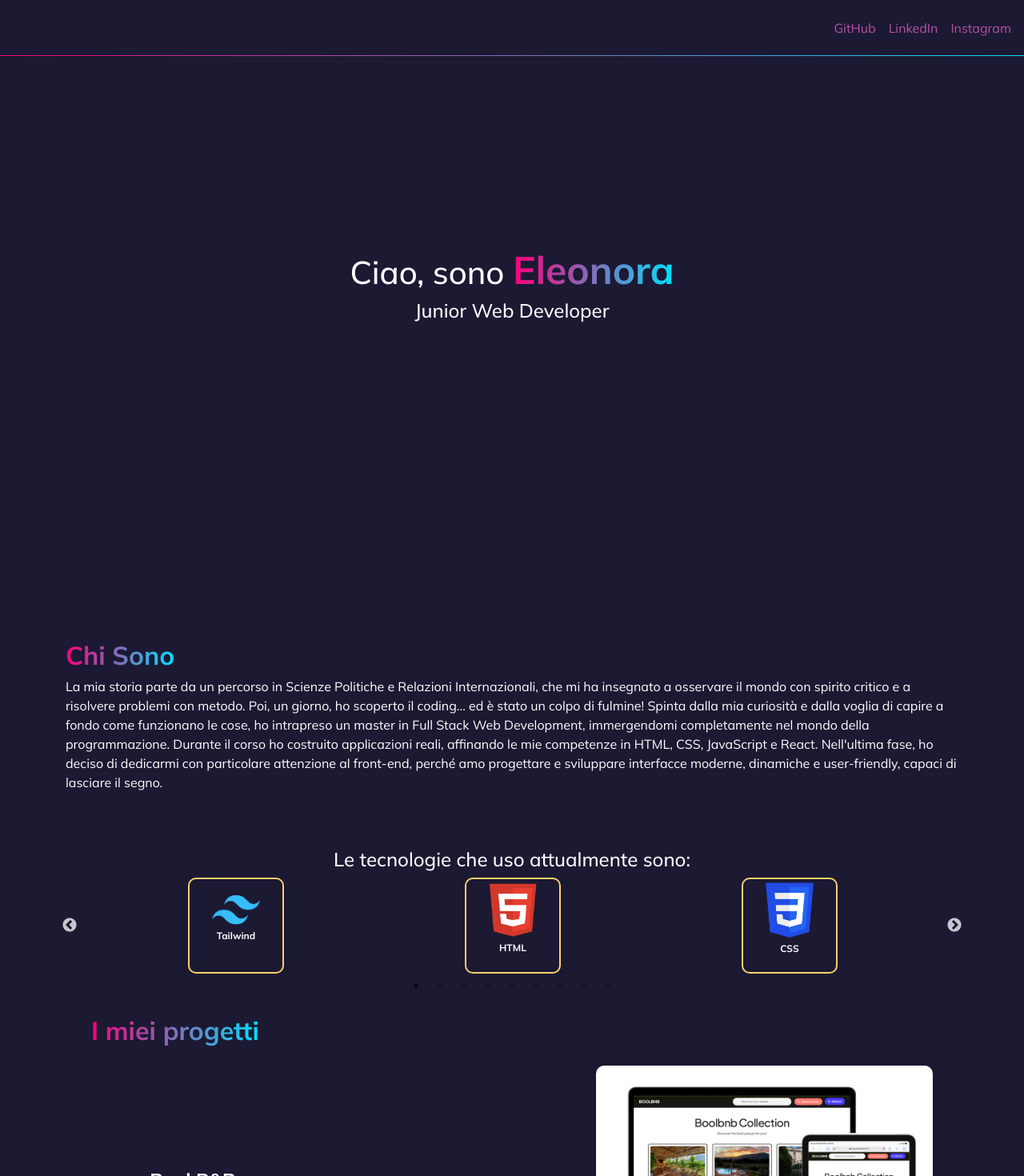
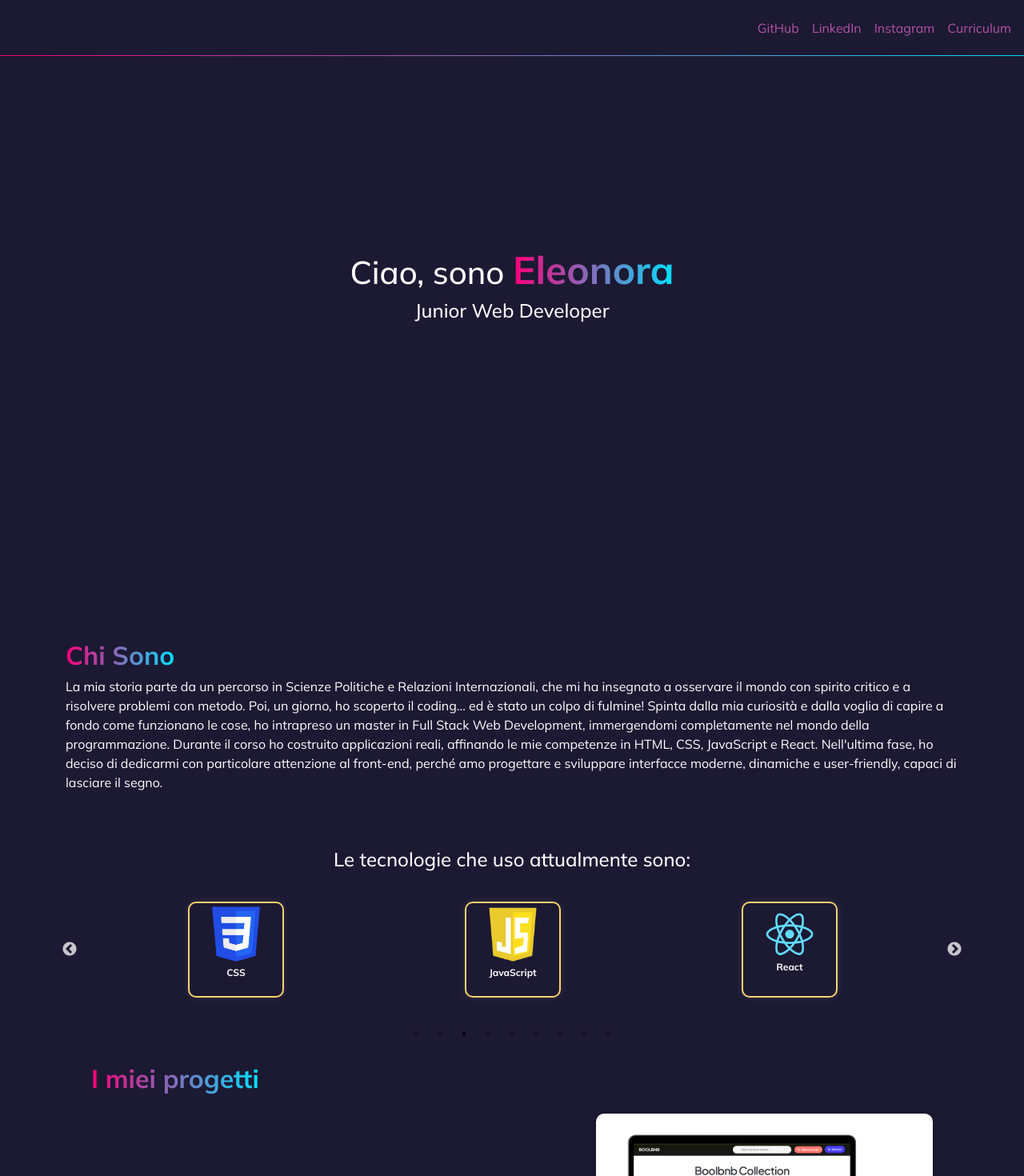
Before and after one commit to eleonoracappellesso/personal-portfolio, a React (Vite) app: page / in a window 1280 px wide. Shown: the top 1470 px of the page at 80% size. Built offline with nearby package versions, Linux system fonts and the light colour scheme.

Commit message:
fixed carousel and added cv

```diff
--- a/src/components/Header.jsx
+++ b/src/components/Header.jsx
@@ -4,15 +4,18 @@ export default function Header() {
     return (
         <header className={styles.header}>
             <nav className={styles.nav}>
-                <a href="https://github.com/tuoUsername" target="_blank" rel="noopener noreferrer">
+                <a href="https://github.com/eleonoracappellesso" target="_blank" rel="noopener noreferrer">
                     GitHub
                 </a>
-                <a href="https://www.linkedin.com/in/tuoUsername" target="_blank" rel="noopener noreferrer">
+                <a href="https://www.linkedin.com/in/eleonora-cappellesso-6499271b4/" target="_blank" rel="noopener noreferrer">
                     LinkedIn
                 </a>
                 <a href="https://www.instagram.com/tuoUsername" target="_blank" rel="noopener noreferrer">
                     Instagram
                 </a>
+                <a href="/CV_EleonoraCappellesso.pdf" target="_blank" rel="noopener noreferrer">
+                    Curriculum
+                </a>
             </nav>
         </header>
     )
--- a/src/components/Tecnologie.jsx
+++ b/src/components/Tecnologie.jsx
@@ -19,11 +19,15 @@ export default function Tecnologie() {
     const settings = {
         dots: true,
         infinite: true,
-        speed: 500,
+        speed: 1000,
         slidesToShow: 3,
         slidesToScroll: 1,
         centerMode: true,
         centerPadding: "20px", // Aggiunge spazio laterale
+        autoplay: true,
+        autoplaySpeed: 2000,
+        cssEase: "ease-in-out",
+
     };
 
     return (
--- a/src/components/Tecnologie.module.css
+++ b/src/components/Tecnologie.module.css
@@ -14,7 +14,6 @@
 
 .card {
     width: 120px;
-    /* Dimensione fissa */
     height: 120px;
     display: flex;
     flex-direction: column;
@@ -23,10 +22,15 @@
     border: 2px solid var(--yellow);
     border-radius: 10px;
     padding: 10px;
-    box-shadow: 2px 2px 10px rgba(0, 0, 0, 0.1);
-    /* background-color: white; */
-    margin: 0 auto;
-    /* Per evitare che si allarghino */
+    margin: 30px auto;
+    box-shadow: 0 0 10px rgba(255, 255, 255, 0.1);
+    transition: box-shadow 0.5s cubic-bezier(0.4, 0, 0.2, 1), transform 0.3s ease-in-out;
+}
+
+.card:hover {
+    box-shadow: 0 0 25px var(--yellow), 0 0 20px var(--yellow);
+    transform: scale(1.07);
+    animation: glow 1.5s infinite alternate ease-in-out;
 }
 
 .slick-slide {
```
Also changed, not shown: 1 other file (tests, documents, lock files or other folders).
